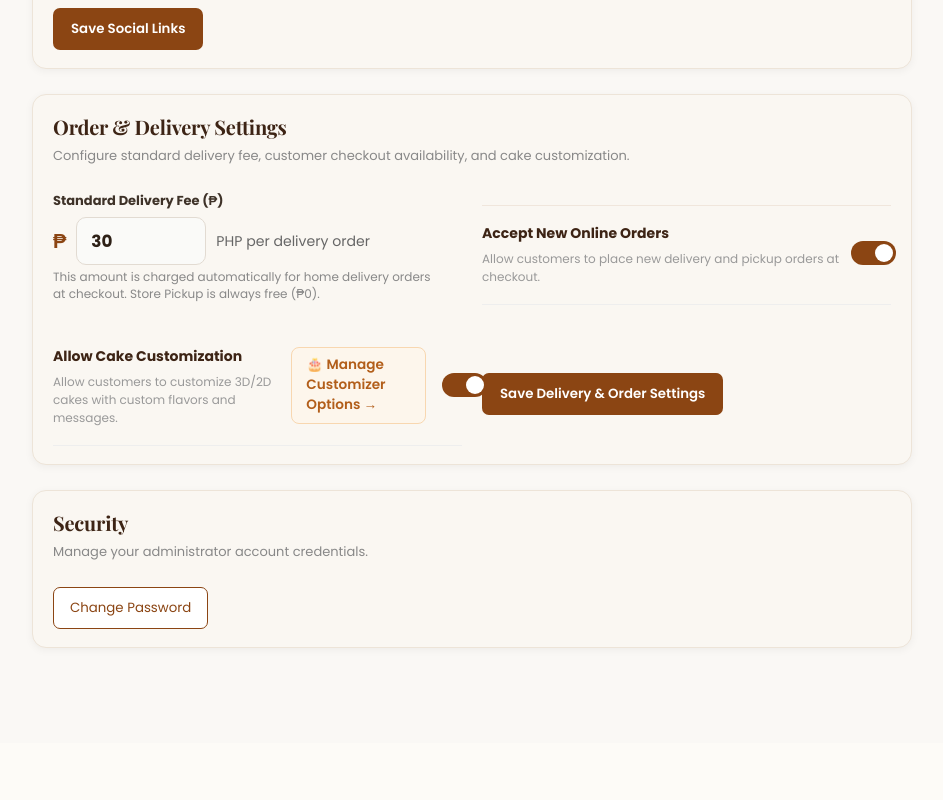
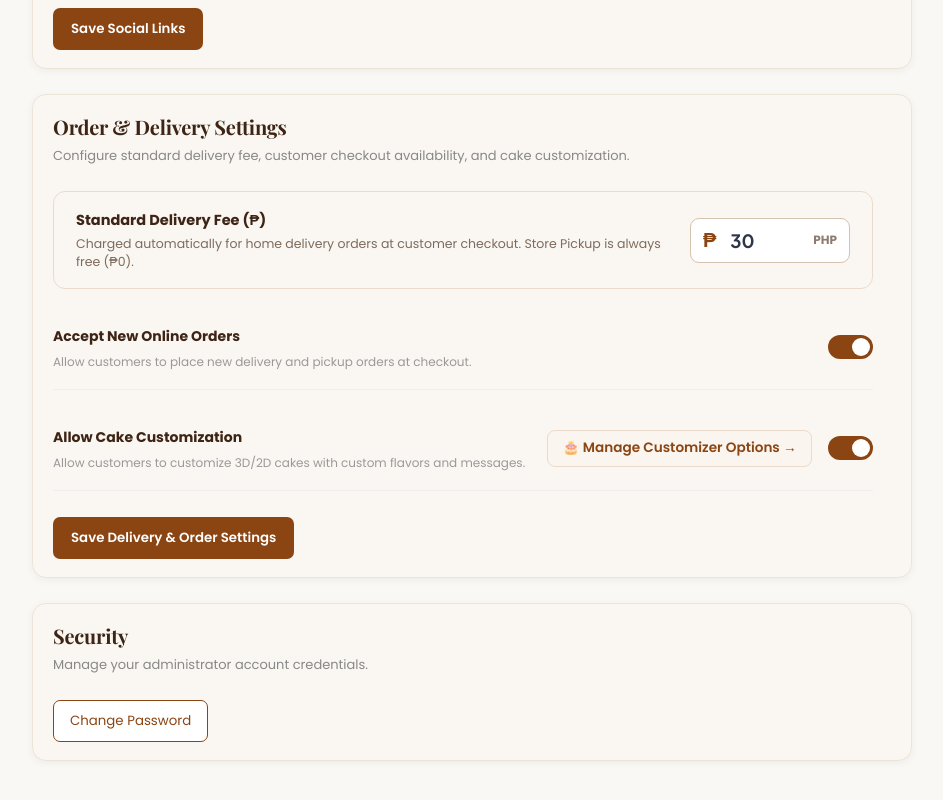
Before and after one commit to ScorchPh/backehouse, a React (Vite) app in the folder frontend/: page /admin/settings in a window 1280 px wide. Shown: the part 1465-2265 px from the top of the page, without its empty margins (298-1241 px from the left). Before the commit the page ends 2208 px from the top, so only its background shows below. Built offline with nearby package versions, Linux system fonts and the light colour scheme; no server answers; a web font is replaced by a local one.

Commit message:
Fix Admin Settings UI: clean vertical flex layout for Order and Delivery Settings

```diff
--- a/frontend/src/pages/Admin/Settings/Settings.css
+++ b/frontend/src/pages/Admin/Settings/Settings.css
@@ -361,6 +361,115 @@
   font-weight: 600;
 }
 
+/* Order & Delivery Settings Form */
+.order-delivery-settings-form {
+  display: flex;
+  flex-direction: column;
+  gap: 16px;
+  max-width: 820px;
+  margin-top: 15px;
+}
+
+.delivery-fee-card {
+  background: #FAF6F1;
+  border: 1.5px solid #EADBCC;
+  border-radius: 12px;
+  padding: 18px 22px;
+  display: flex;
+  justify-content: space-between;
+  align-items: center;
+  gap: 20px;
+  flex-wrap: wrap;
+}
+
+.delivery-fee-info {
+  flex: 1;
+  min-width: 250px;
+}
+
+.delivery-fee-info strong {
+  display: block;
+  font-size: 14.5px;
+  color: #3D2415;
+  margin-bottom: 4px;
+}
+
+.delivery-fee-info p {
+  margin: 0;
+  font-size: 12.5px;
+  color: #7D6B5D;
+  line-height: 1.4;
+}
+
+.delivery-fee-input-wrap {
+  display: inline-flex;
+  align-items: center;
+  background: #FFFFFF;
+  border: 1.5px solid #D5C2AF;
+  border-radius: 9px;
+  padding: 4px 12px;
+  gap: 8px;
+  transition: all 0.2s ease;
+}
+
+.delivery-fee-input-wrap:focus-within {
+  border-color: #8B4513;
+  box-shadow: 0 0 0 3px rgba(139, 69, 19, 0.12);
+}
+
+.delivery-fee-input-wrap .currency-prefix {
+  font-size: 1.25rem;
+  font-weight: 800;
+  color: #8B4513;
+}
+
+.delivery-fee-input {
+  border: none !important;
+  outline: none !important;
+  padding: 6px 0 !important;
+  font-size: 1.15rem !important;
+  font-weight: 700 !important;
+  color: #2D3748 !important;
+  width: 75px !important;
+  background: transparent !important;
+  box-shadow: none !important;
+}
+
+.fee-unit-tag {
+  font-size: 12px;
+  font-weight: 700;
+  color: #8C7B6E;
+  text-transform: uppercase;
+}
+
+.manage-customizer-btn {
+  display: inline-flex;
+  align-items: center;
+  gap: 0.4rem;
+  padding: 0.45rem 0.9rem;
+  background-color: #FAF5EF;
+  color: #8B4513;
+  border: 1px solid #EADBCC;
+  border-radius: 8px;
+  font-size: 0.85rem;
+  font-weight: 600;
+  text-decoration: none;
+  transition: all 0.2s ease;
+}
+
+.manage-customizer-btn:hover {
+  background-color: #8B4513;
+  color: #FFFFFF;
+  border-color: #8B4513;
+}
+
+.order-settings-actions-row {
+  display: flex;
+  align-items: center;
+  gap: 15px;
+  margin-top: 10px;
+}
+
 /* Responsive */
 
 @media (max-width: 700px) {
--- a/frontend/src/pages/Admin/Settings/Settings.jsx
+++ b/frontend/src/pages/Admin/Settings/Settings.jsx
@@ -417,13 +417,14 @@ function Settings() {
           Configure standard delivery fee, customer checkout availability, and cake customization.
         </p>
 
-        <form onSubmit={handleSaveOrderSettings} className="settings-form" style={{ marginTop: "1.2rem" }}>
-          <div className="form-group" style={{ maxWidth: "380px" }}>
-            <label>
+        <form onSubmit={handleSaveOrderSettings} className="order-delivery-settings-form">
+          <div className="delivery-fee-card">
+            <div className="delivery-fee-info">
               <strong>Standard Delivery Fee (₱)</strong>
-            </label>
-            <div style={{ display: "flex", alignItems: "center", gap: "10px" }}>
-              <span style={{ fontSize: "1.25rem", fontWeight: "800", color: "#8B4513" }}>₱</span>
+              <p>Charged automatically for home delivery orders at customer checkout. Store Pickup is always free (₱0).</p>
+            </div>
+            <div className="delivery-fee-input-wrap">
+              <span className="currency-prefix">₱</span>
               <input
                 type="number"
                 min="0"
@@ -439,16 +440,13 @@ function Settings() {
                     }
                   })
                 }
-                style={{ width: "130px", fontWeight: "700", fontSize: "1.05rem", padding: "10px 14px" }}
+                className="delivery-fee-input"
               />
-              <span style={{ fontSize: "0.88rem", color: "#666" }}>PHP per delivery order</span>
+              <span className="fee-unit-tag">PHP</span>
             </div>
-            <span className="form-field-hint">
-              This amount is charged automatically for home delivery orders at checkout. Store Pickup is always free (₱0).
-            </span>
           </div>
 
-          <div className="setting-option" style={{ borderTop: "1px solid #F0E6DC", paddingTop: "14px", marginTop: "14px" }}>
+          <div className="setting-option">
             <div>
               <strong>Accept New Online Orders</strong>
               <p>Allow customers to place new delivery and pickup orders at checkout.</p>
@@ -473,19 +471,7 @@ function Settings() {
             <div style={{ display: "flex", alignItems: "center", gap: "1rem" }}>
               <Link
                 to="/admin/customizer"
-                style={{
-                  display: "inline-flex",
-                  alignItems: "center",
-                  gap: "0.4rem",
-                  padding: "0.45rem 0.9rem",
-                  backgroundColor: "var(--color-primary-50, #fdf6ec)",
-                  color: "var(--color-primary-600, #b25e1a)",
-                  border: "1px solid var(--color-primary-200, #f8d7b0)",
-                  borderRadius: "8px",
-                  fontSize: "0.85rem",
-                  fontWeight: "600",
-                  textDecoration: "none"
-                }}
+                className="manage-customizer-btn"
               >
                 🎂 Manage Customizer Options →
               </Link>
@@ -500,7 +486,7 @@ function Settings() {
             </div>
           </div>
 
-          <div style={{ display: "flex", alignItems: "center", gap: "14px", marginTop: "16px" }}>
+          <div className="order-settings-actions-row">
             <button
               type="submit"
               className="save-btn"
```
